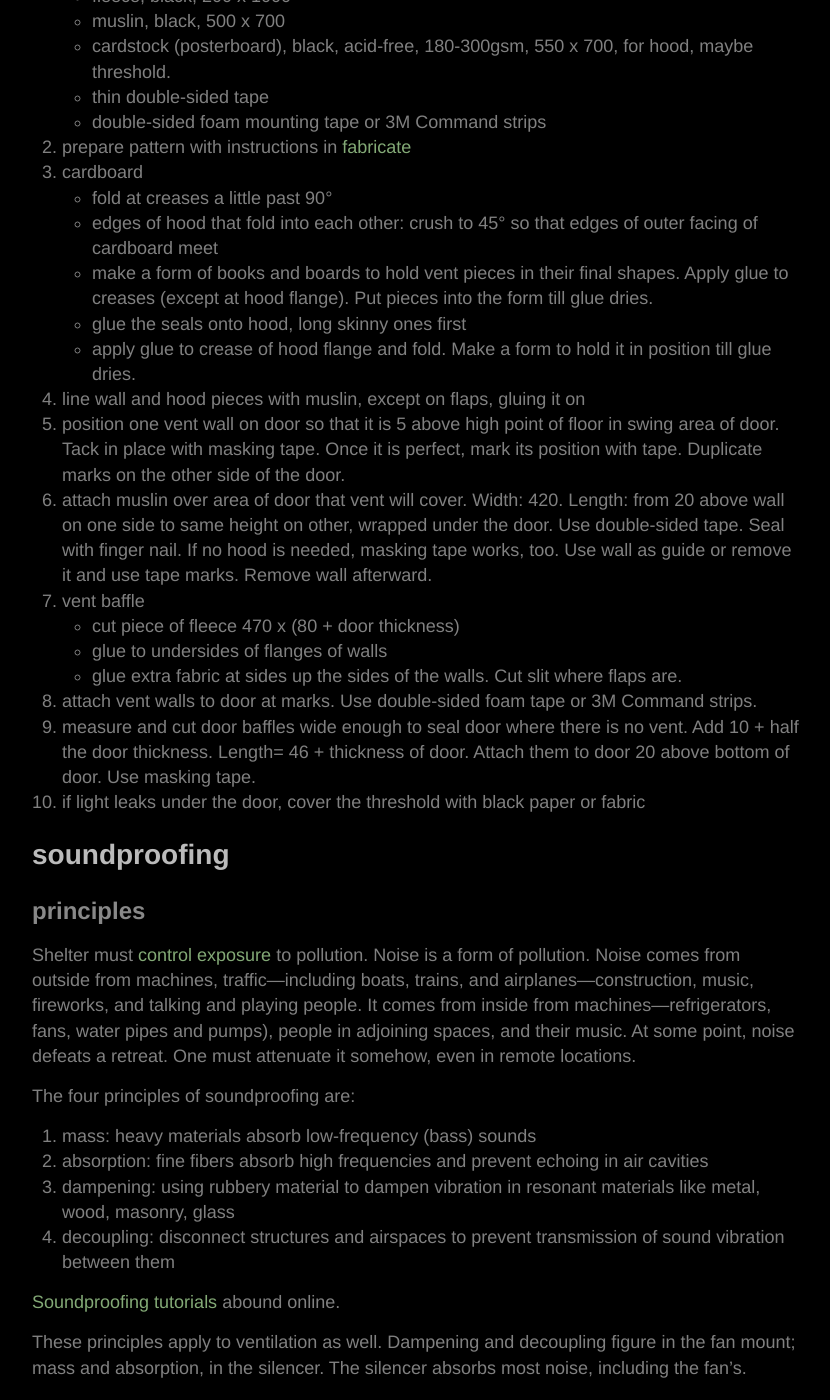
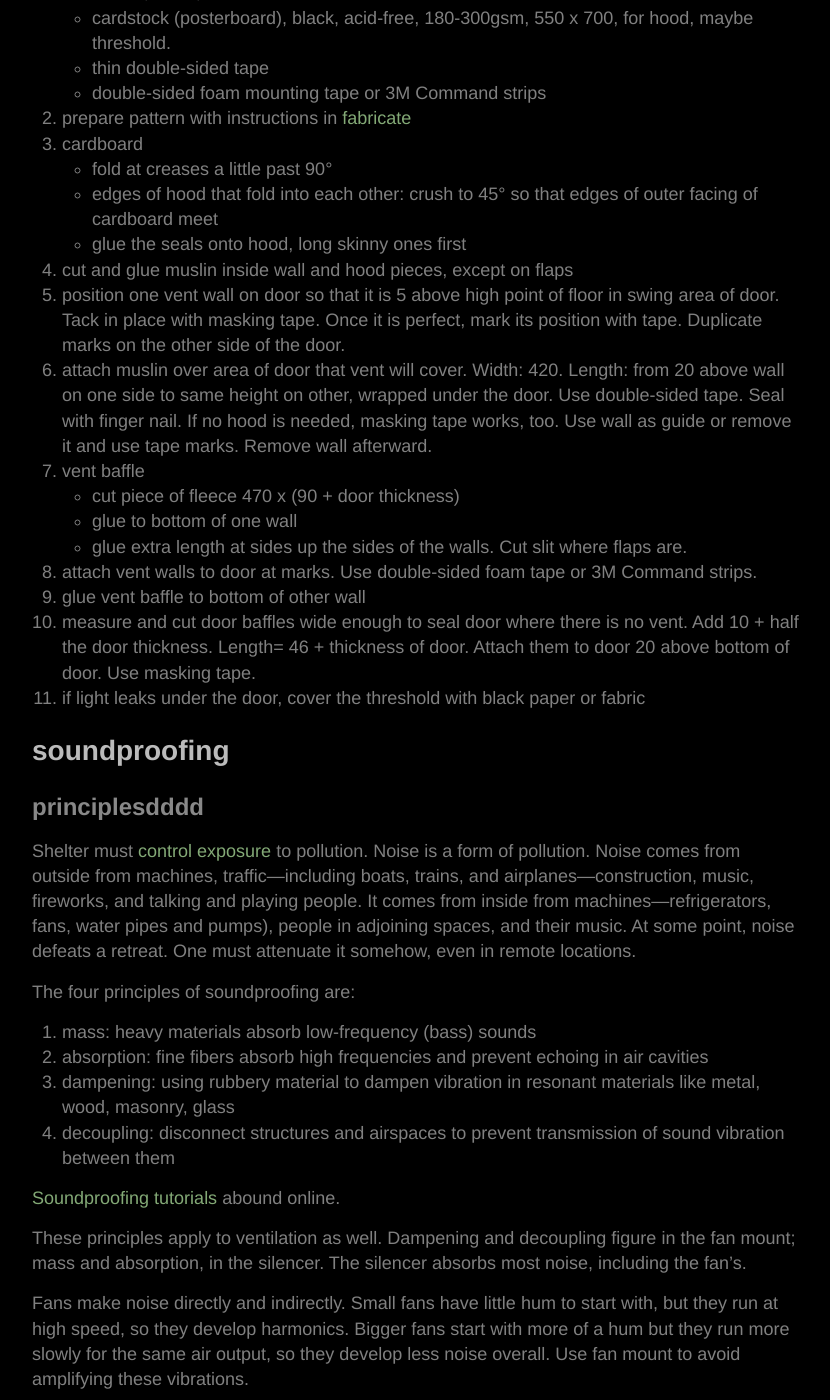
Before and after one commit to yodrew/yodrew.github.io, a Jekyll site: the page built from _pages/air.md, in a window 1280 px wide and 1400 px high, scrolled down 10215 px. Shown: the whole window, without its empty margins (223-1053 px from the left). Built offline with Jekyll 4.4.1, drawn with Linux system fonts in a browser that asks for light colours.

Commit message:
simplify threshold vent, note in double blind

```diff
--- a/_pages/air.md
+++ b/_pages/air.md
@@ -234,23 +234,22 @@
 3. cardboard
 	- fold at creases a little past 90°
 	- edges of hood that fold into each other: crush to 45° so that edges of outer facing of cardboard meet
-	- make a form of books and boards to hold vent pieces in their final shapes. Apply glue to creases (except at hood flange). Put pieces into the form till glue dries.
 	- glue the seals onto hood, long skinny ones first
-	- apply glue to crease of hood flange and fold. Make a form to hold it in position till glue dries.
-4. line wall and hood pieces with muslin, except on flaps, gluing it on
+4. cut and glue muslin inside wall and hood pieces, except on flaps
 5. position one vent wall on door so that it is 5 above high point of floor in swing area of door. Tack in place with masking tape. Once it is perfect, mark its position with tape. Duplicate marks on the other side of the door.
 6. attach muslin over area of door that vent will cover. Width: 420. Length: from 20 above wall on one side to same height on other, wrapped under the door. Use double-sided tape. Seal with finger nail. If no hood is needed, masking tape works, too. Use wall as guide or remove it and use tape marks. Remove wall afterward.
 7. vent baffle
-	- cut piece of fleece 470 x (80 + door thickness)
-	- glue to undersides of flanges of walls
-	- glue extra fabric at sides up the sides of the walls. Cut slit where flaps are.
+	- cut piece of fleece 470 x (90 + door thickness)
+	- glue to bottom of one wall
+	- glue extra length at sides up the sides of the walls. Cut slit where flaps are.
 8. attach vent walls to door at marks. Use double-sided foam tape or 3M Command strips.
+9. glue vent baffle to bottom of other wall
 9. measure and cut door baffles wide enough to seal door where there is no vent. Add 10 + half the door thickness. Length= 46 + thickness of door. Attach them to door 20 above bottom of door. Use masking tape.
 10. if light leaks under the door, cover the threshold with black paper or fabric
 
 ### soundproofing
 
-#### principles
+#### principlesdddd
 
 Shelter must [control exposure](/design#normal) to pollution. Noise is a form of pollution. Noise comes from outside from machines, traffic---including boats, trains, and airplanes---construction, music, fireworks, and talking and playing people. It comes from inside from machines---refrigerators, fans, water pipes and pumps), people in adjoining spaces, and their music. At some point, noise defeats a retreat. One must attenuate it somehow, even in remote locations.
 
```
Also changed, not shown: _pages/back/bio.md (+1 -1 lines), _pages/back/links.md (+1 -1 lines), img/plan/image/book/double-blind.png, img/plan/image/book/threshold-vent.png, img/plan/image/double-blind.png, img/plan/image/threshold-vent.png, img/plan/source/threshold-vent.svg, img/plan/source/universal-vent.svg, 2 other files.
